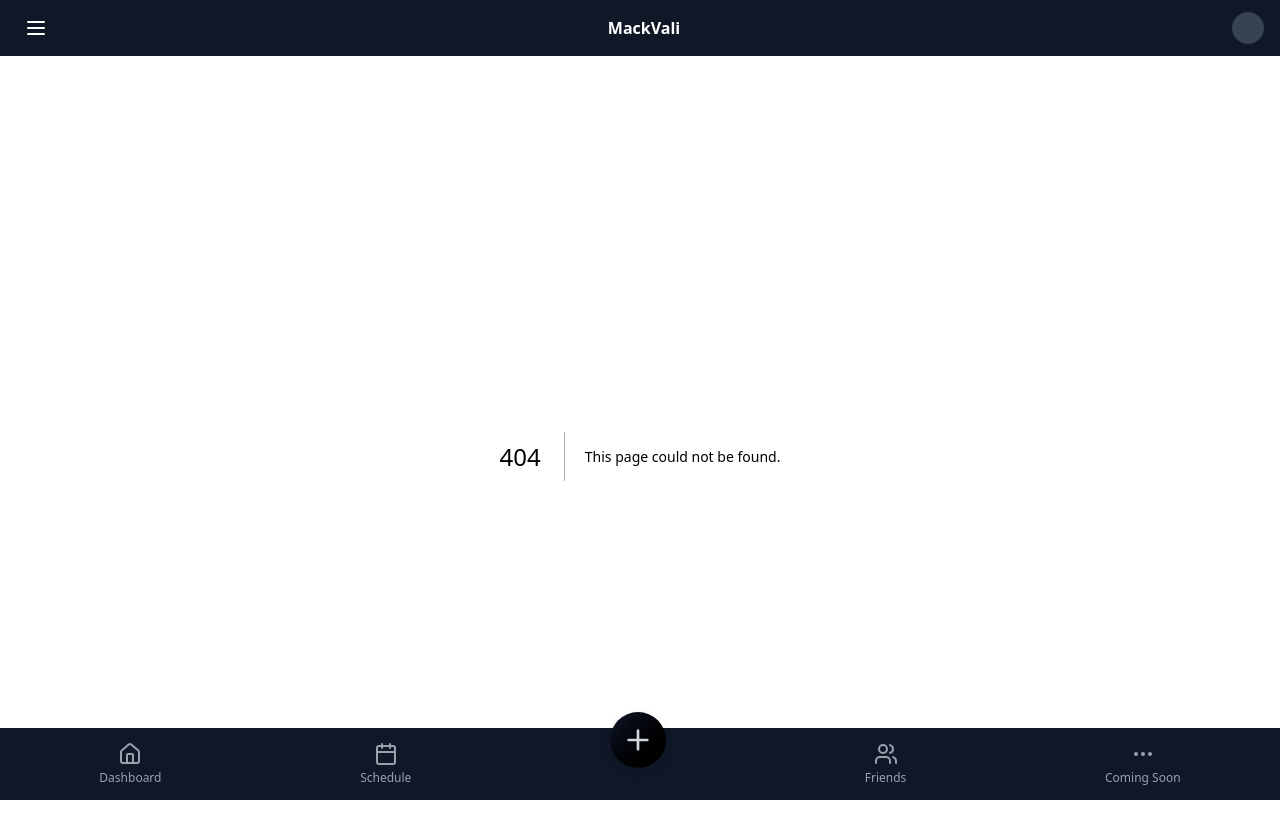
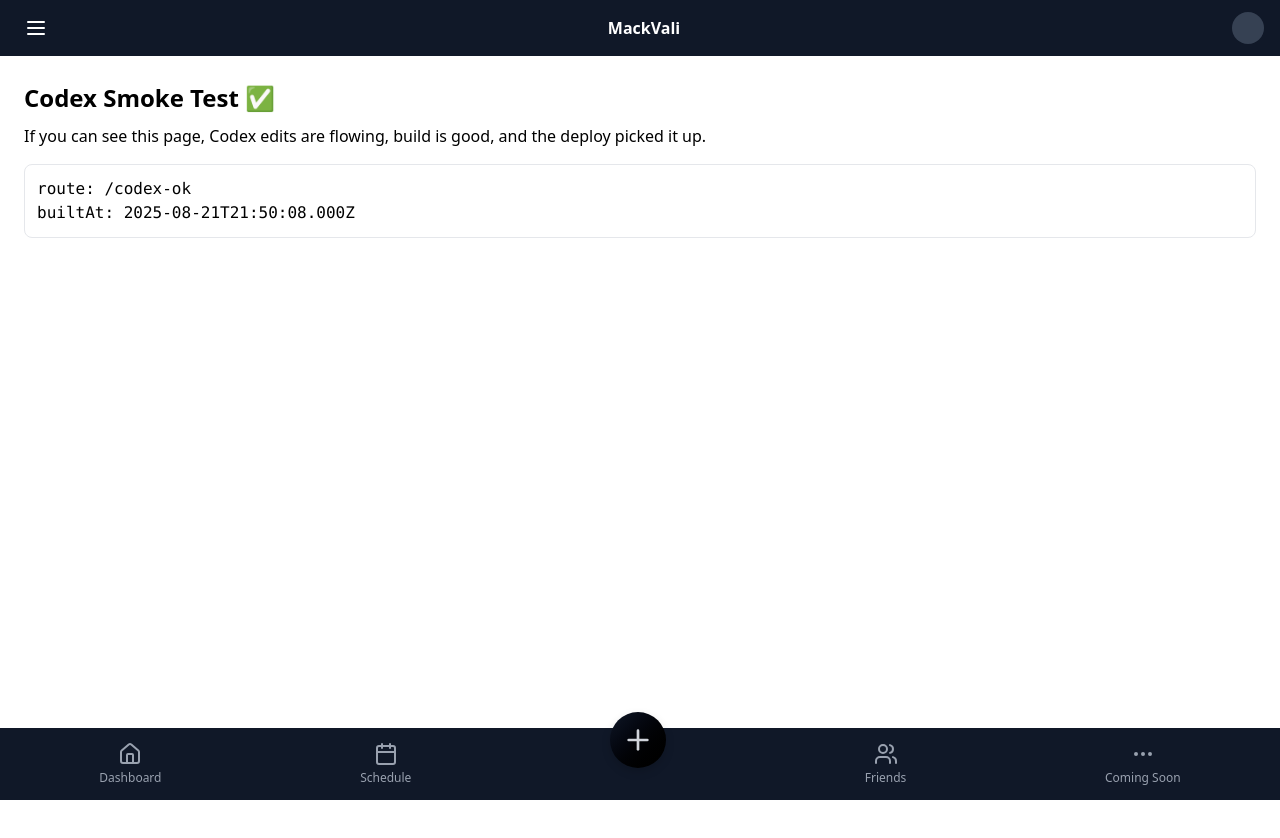
Before and after one commit to MackVali/creator_app, a Next.js app: page /codex-ok in a window 1280 px wide. Before the commit this address had no page. Shown: the top 838 px of the page. After the commit the page ends 800 px from the top, so only its background shows below. Built offline with nearby package versions, Linux system fonts and the light colour scheme.

Commit message:
chore: codex smoke test

```diff
--- /dev/null
+++ b/src/app/codex-ok/page.tsx
@@ -0,0 +1,15 @@
+export const dynamic = "force-static"; // simple, no data fetching
+
+export default function Page() {
+  const builtAt = new Date().toISOString();
+  return (
+    <main style={{padding: 24, fontFamily: "ui-sans-serif, system-ui"}}>
+      <h1 style={{fontSize: 24, fontWeight: 700, marginBottom: 8}}>Codex Smoke Test ✅</h1>
+      <p>If you can see this page, Codex edits are flowing, build is good, and the deploy picked it up.</p>
+      <pre style={{marginTop: 16, padding: 12, border: "1px solid #e5e7eb", borderRadius: 8}}>
+{`route: /codex-ok
+builtAt: ${builtAt}`}
+      </pre>
+    </main>
+  );
+}
```
